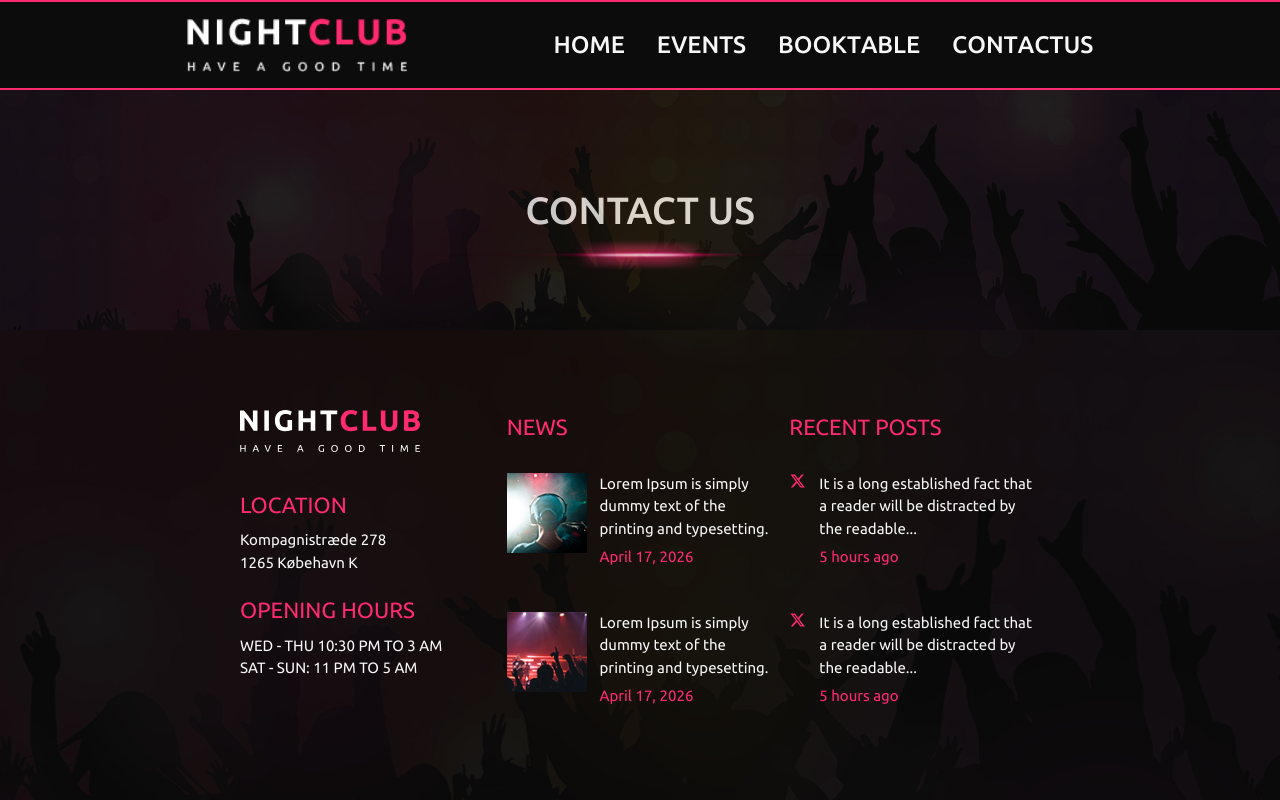
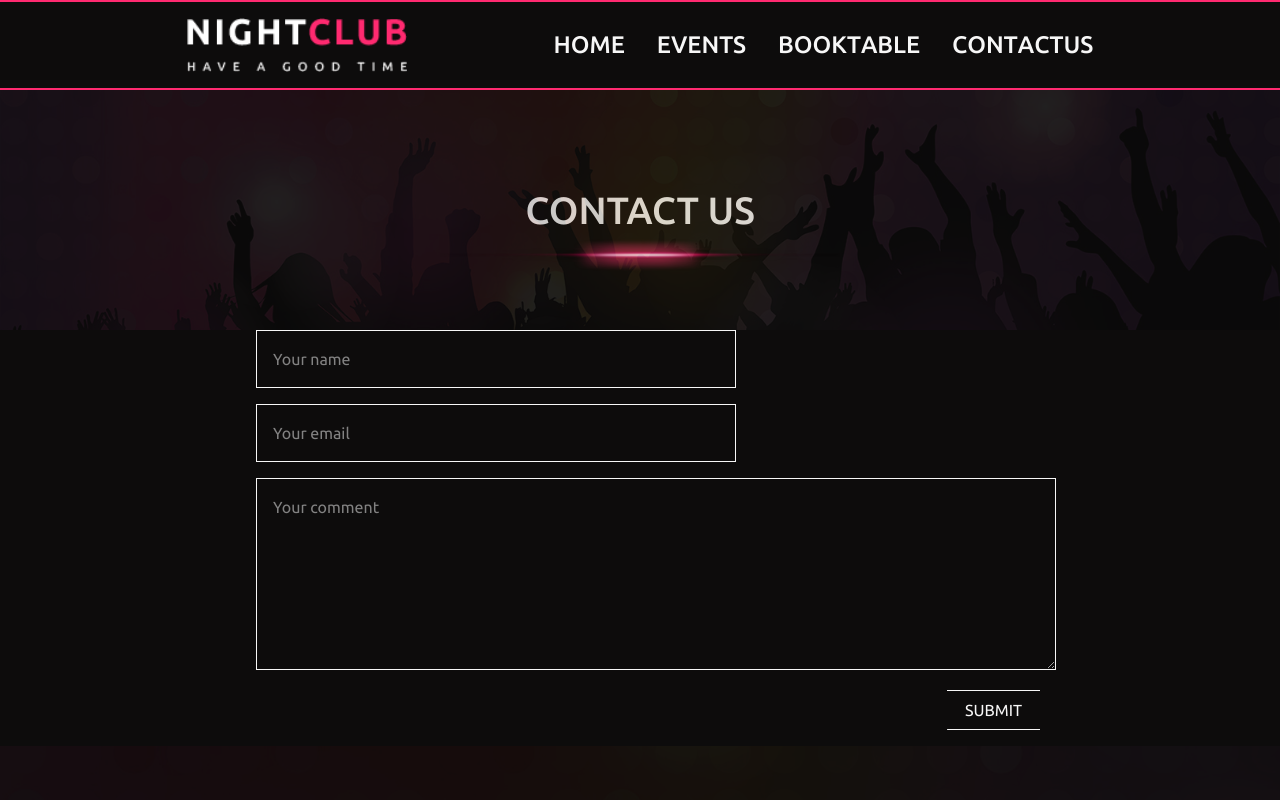
Before and after one commit to kivi0001/FORK-3sem-eksamen, a Next.js app: page /contact in a window 1280 px wide. Shown: the top 800 px of the page. Built offline with nearby package versions, Linux system fonts and the light colour scheme.

Commit message:
- contact page lavet færdig med form og POST til API

```diff
--- a/src/app/(pages)/singleevent/[slug]/page.js
+++ b/src/app/(pages)/singleevent/[slug]/page.js
@@ -15,7 +15,7 @@ const SingleEvent = ({ params }) => {
   );
 };
 
-const Details = async ({ params, eventId }) => {
+const Details = async ({ params }) => {
   const { slug } = await params;
 
   const response = await fetch(
--- a/src/app/components/contact/ContactForm.jsx
+++ b/src/app/components/contact/ContactForm.jsx
@@ -1,5 +1,134 @@
+"use client";
+import { useForm } from "react-hook-form";
+import PrimaryButtons from "../buttons/PrimaryButtons";
+import { z } from "zod";
+import { zodResolver } from "@hookform/resolvers/zod";
+import { useState } from "react";
+import { PostContactInfo } from "./PostContactInfo";
+
+const valideringsSkema = z.object({
+  name: z.string(
+    "Hard to have a name without letters... Please use the alphabet for your name.",
+  ),
+  name: z
+    .string()
+    .min(
+      2,
+      "Please have a name with more than one letter",
+    ),
+  email: z.email(),
+  contactMessage: z
+    .string()
+    .max(
+      100,
+      "Say it with less words, please... No more than 100 characters!",
+    ),
+});
+
 const ContactForm = () => {
-  return <section></section>;
+  const {
+    register,
+    handleSubmit,
+    formState: { errors },
+  } = useForm({
+    resolver: zodResolver(valideringsSkema),
+  });
+
+  const [message, setMessage] = useState("");
+
+  const onSubmit = async (data) => {
+    /* AI HJALP MED DETTE: MEDTAG DATA FRA POST komponent */
+    const result = await PostContactInfo({
+      name: data.name,
+      email: data.email,
+      contactMessage: data.contactMessage,
+    });
+    console.log("result:", result);
+    /*************/
+
+    setMessage(
+      "Thank you for submitting your message!",
+    );
+  };
+
+  const [contactDate, setContactDate] =
+    useState("");
+  const [contactId, setContactId] = useState("");
+  const [contactName, setContactName] =
+    useState("");
+  const [contactEmail, setContactEmail] =
+    useState("");
+  const [contactMessage, setContactMessage] =
+    useState("");
+
+  const updateContact = () => {
+    setContactDate(contactDate);
+    setContactId(contactId);
+    setContactName(contactName);
+    setContactEmail(contactEmail);
+    setContactMessage(contactMessage);
+  };
+
+  return (
+    <section>
+      <form
+        onSubmit={handleSubmit(onSubmit)}
+        className="flex flex-col gap-4"
+      >
+        <div className="flex gap-[1em] flex-wrap mx-4">
+          <input
+            {...register("name")}
+            type="text"
+            name="name"
+            id="name"
+            placeholder="Your name"
+            className="border p-4 w-[30em]"
+          ></input>
+          {errors.name && (
+            <div>{errors.name.message}</div>
+          )}
+          <input
+            {...register("email")}
+            type="text"
+            name="email"
+            id="email"
+            placeholder="Your email"
+            className="border p-4 w-[30em]"
+          ></input>
+          {errors.email && (
+            <div>{errors.email.message}</div>
+          )}
+        </div>
+        <div className="flex flex-col max-w-[61em]">
+          <textarea
+            {...register("contactMessage")}
+            type="text"
+            name="contactMessage"
+            id="contactMessage"
+            placeholder="Your comment"
+            className="border p-4 w-full h-[12em] mx-4"
+          ></textarea>
+          {errors.contactMessage && (
+            <div className="my-4 mx-4">
+              {errors.contactMessage.message}
+            </div>
+          )}
+          <div className="ml-auto mt-5">
+            <PrimaryButtons
+              type="submit"
+              textInput="submit"
+              onClick={() => {
+                updateContact;
+              }}
+            ></PrimaryButtons>
+          </div>
+        </div>
+        <div className="font-h3 font-bold mx-4">
+          {message}
+        </div>
+      </form>
+    </section>
+  );
 };
 
 export default ContactForm;
--- /dev/null
+++ b/src/app/components/contact/PostContactInfo.jsx
@@ -0,0 +1,45 @@
+"use server";
+
+export async function PostContactInfo({
+  name,
+  email,
+  contactMessage,
+}) {
+  try {
+    const response = await fetch(
+      `${process.env.NEXT_PUBLIC_API_URL}/contact_messages`,
+      {
+        method: "POST",
+        headers: {
+          "Content-Type": "application/json",
+        },
+        body: JSON.stringify({
+          name,
+          content: contactMessage,
+          /* AI HELPED WITH THIS */
+          date: new Date().toISOString(),
+          /************/
+          email,
+        }),
+      },
+    );
+    /* AI HELPED WITH THIS: */
+    if (!response.ok) {
+      const errorComment = await response.json();
+      return {
+        success: false,
+        error: errorComment.message,
+      };
+    }
+
+    const data = await response.json();
+    return { success: true, data };
+  } catch (error) {
+    return {
+      success: false,
+      error: error.message,
+    };
+  }
+
+  /***************/
+}
```
